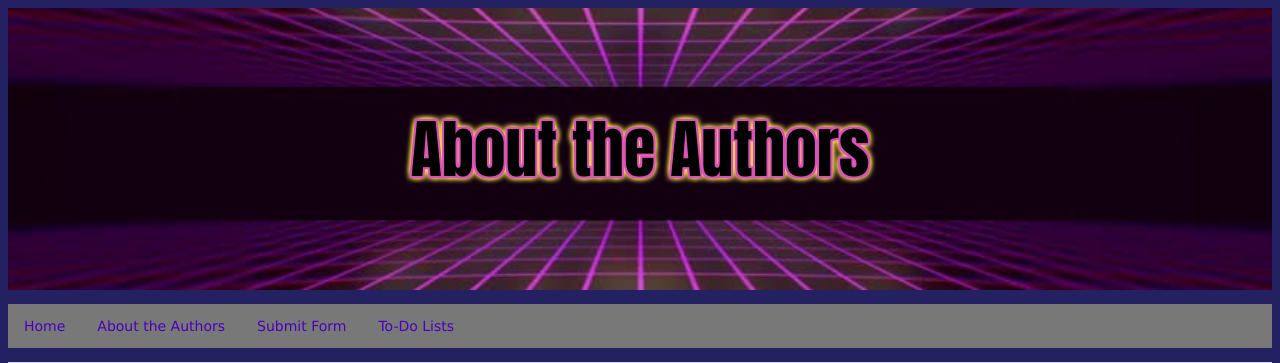
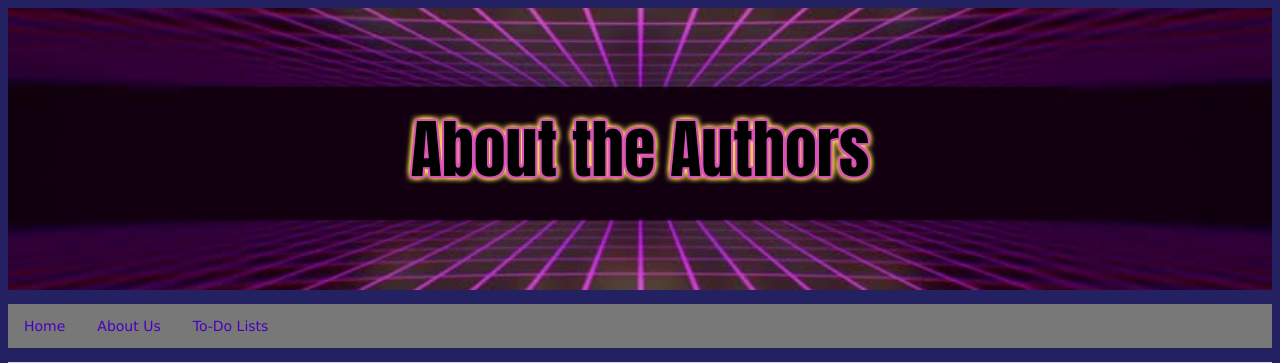
Before and after one commit to nickynault/CSC4710-Group4, a PHP site: page /form.php in a window 1280 px wide. Shown: the top 363 px of the page. Run offline with PHP 8.4, Linux system fonts and the light colour scheme.

Commit message:
Update form.php

```diff
--- a/form.php
+++ b/form.php
@@ -1,4 +1,4 @@
- <!DOCTYPE html>
+<!DOCTYPE html>
 <html lang="en">
 <head>
   <meta charset="UTF-8">
@@ -8,7 +8,7 @@
   <script src="http://html5shim.googlecode.com/svn/trunk/html5.js">
   </script>
   <![endif]-->
-  <title>Make Your Own To-Do List!</title>
+  <title>About Authors</title>
 </head>
 
 <body>
@@ -19,8 +19,7 @@
   <nav>
 	<ul>
 		<li><a href= "index.php">Home</a></li>
-		<li><a href= "about.html">About the Authors</a></li>
-		<li><a href= "form.php">Submit Form</a></li>
+		<li><a href= "about.html">About Us</a></li>
 		<li><a href= "todo.php">To-Do Lists</a></li>
 	</ul>
   </nav>
@@ -47,7 +46,14 @@
 			<option value="active">Active</option>
 			<option value="completed">Completed</option>
 		</select><br><br>
-		<input type="submit" value="Create">
+	    <input type="submit" value="Create">
+
+<?php if(isset($_GET['success'])): ?>
+  <p>Task successfully added!</p>
+<?php endif; ?>
+
+<form id="myForm" action="add_task.php" method="post" style="display:none;">
+  <!-- form fields -->
 	  </form>
 
   <footer>
```
